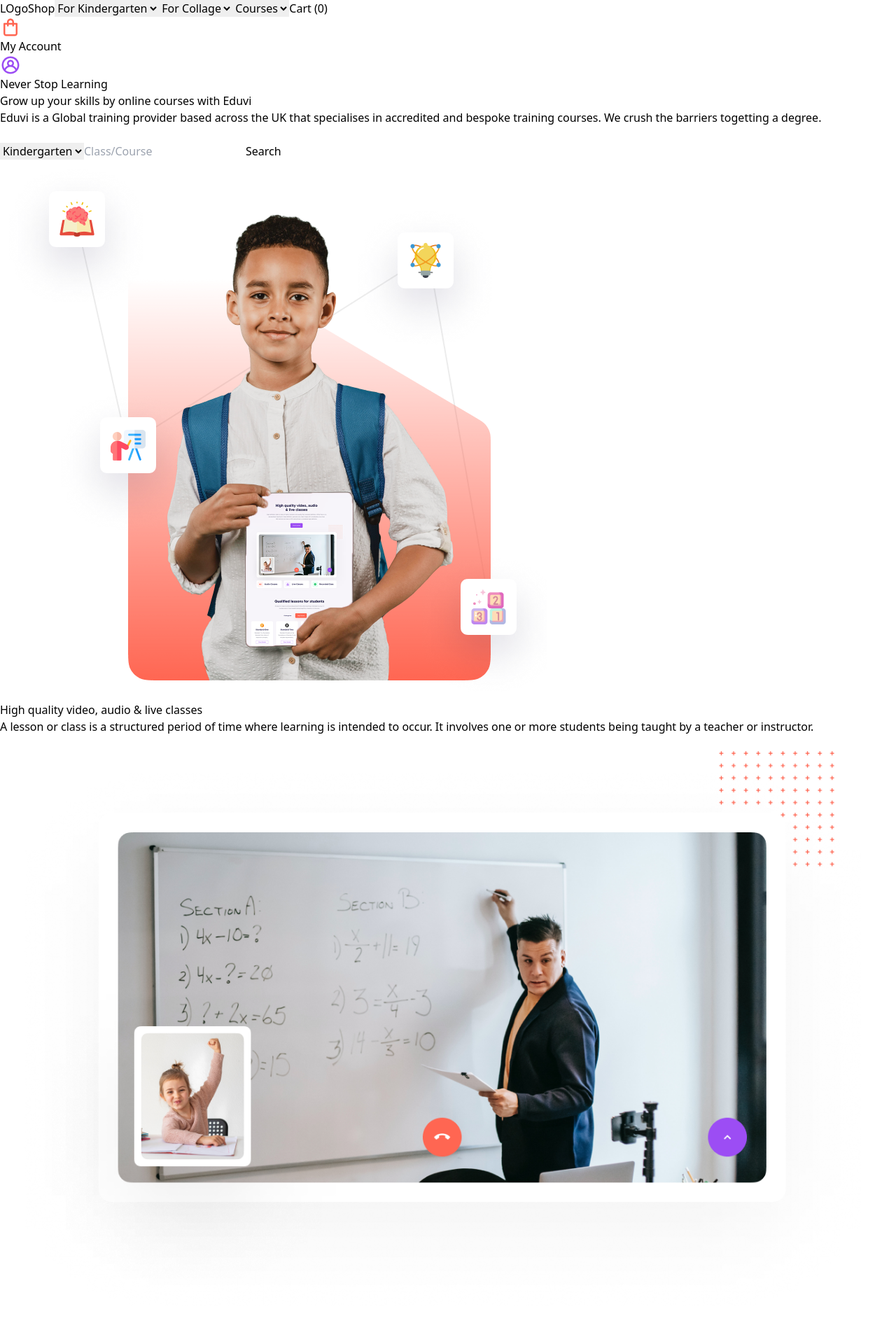
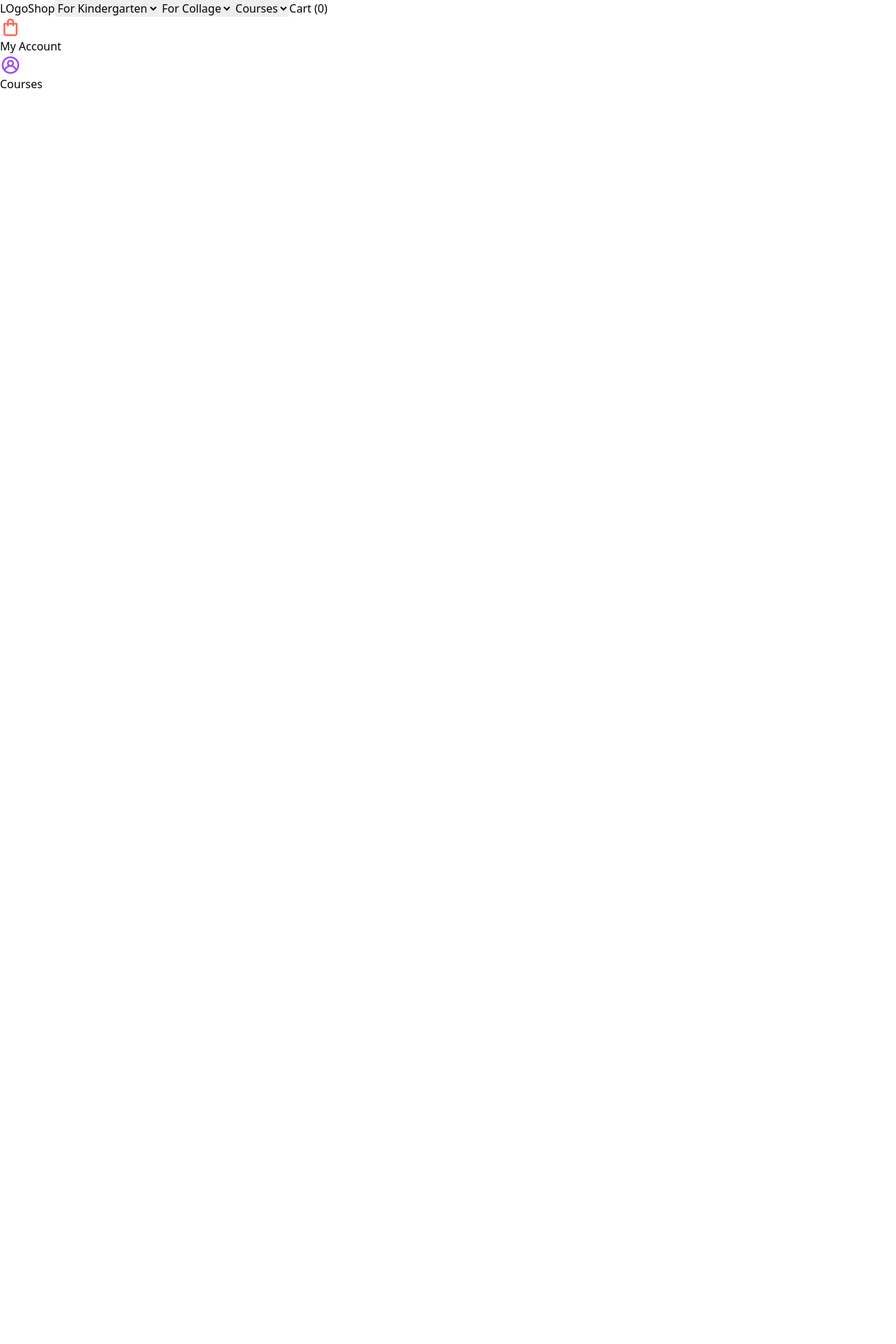
Before and after one commit to ibrohim5009/online-edu-kutubxonasiz-xatto-mantine-xam, a React (Vite) app: page /courses in a window 1280 px wide. Shown: the top 1920 px of the page at 70% size. After the commit the page ends 800 px from the top, so only its background shows below. Built offline with nearby package versions, Linux system fonts and the light colour scheme.

Commit message:
wefkwofe

```diff
--- a/src/App.jsx
+++ b/src/App.jsx
@@ -1,16 +1,22 @@
 import React from "react";
-import Action from "./components/AllProject/Action";
-import Home from "./components/home/Home";
-import Info from "./components/Information/Info";
-import AboutStudent from "./components/AboutStudent/AboutStudent";
+import Home from "./components/home/Home"
+import { BrowserRouter, Route, Routes } from "react-router-dom";
+import Courses from "./components/pages/courses/Courses";
+import Navabar from "./components/home/navbar/Navbar";
 
 const App = () => {
   return (
-    <div className="container mx-auto">
-      <Home />
-      <Action/>
-      <Info/>
-      <AboutStudent/>
+    <div className="container mx-auto bg-[#F7F5FA]">
+        <BrowserRouter>
+        <Navabar/>
+        <Routes>
+          <Route path="/" element={<Home/>}/>
+          <Route path="/courses" element={<Courses/>}/>
+          <Route path="/courses-details" element={<Courses/>}/>
+
+        </Routes>
+
+        </BrowserRouter>
     </div>
   );
 };
--- a/src/components/banner/Banner.jsx
+++ b/src/components/banner/Banner.jsx
@@ -18,7 +18,7 @@ function Banner() {
           </div>
         </div>
       </div>
-      <div className="text-center">
+      <div className="text-cent ">
         <img src={VIdeo} alt="" />
       </div>
       <div className="flex justify-around">
--- a/src/components/home/Home.jsx
+++ b/src/components/home/Home.jsx
@@ -1,15 +1,21 @@
 import React from "react";
-import Navabar from "./navbar/Navabar";
+import AboutStudent from "../AboutStudent/AboutStudent";
+import Info from "../Information/Info";
+import Banner from "../banner/Banner";
+import Action from "././../AllProject/Action";
 import HeroHeader from "./hero-header/HeroHeader";
-import Banner from "../banner/Banner";
 
 function Home() {
   return (
-    <div>
-      <Navabar />
+  <>
+
       <HeroHeader />
-      <Banner/>
-    </div>
+      <Banner />
+      <Action />
+      <Info />
+      <AboutStudent />
+  </>
+
   );
 }
 
--- a/src/components/home/navbar/Navabar.jsx
+++ b/src/components/home/navbar/Navbar.jsx
@@ -1,32 +1,33 @@
 import React from "react";
-import Banner from "../../banner/Banner";
+import { Link } from "react-router-dom";
 
 function Navabar() {
   return (
     <div className="container mx-auto">
       <div className="">
         <nav className="flex justify-around text-[#0A033C] text-lg">
-          <a href="#">LOgo</a>
-          <a href="#">Shop</a>
-          <a href="#" className="flex items-center">
+          <Link to="/">LOgo</Link>
+          <Link to="/">Shop</Link>
+          <Link to="/" className="flex items-center">
             <select name="" id="">
               <option value="" className="">
                 For Kindergarten
               </option>
             </select>
-          </a>
+          </Link>
 
-          <a href="#" className="flex items-center">
+          <Link to="/" className="flex items-center">
             <select name="" id="">
               <option value=""> For Collage</option>
             </select>
-          </a>
-          <a href="#" className="flex items-center">
+          </Link>
+          <Link to="/courses" className="flex items-center">
             <select name="" id="">
-              <option value="">Courses</option>
+              <option>Courses</option>
+              <option value="text">dq</option>
             </select>
-          </a>
-          <a href="#" className="flex items-center">
+          </Link>
+          <Link to="/" className="flex items-center">
             Cart (0){" "}
             <svg
               xmlns="http://www.w3.org/2000/svg"
@@ -40,8 +41,8 @@ function Navabar() {
                 fill="#FF6652"
               />
             </svg>
-          </a>
-          <a href="#" className="flex items-center">
+          </Link>
+          <Link to="/" className="flex items-center">
             My Account
             <svg
               xmlns="http://www.w3.org/2000/svg"
@@ -55,7 +56,7 @@ function Navabar() {
                 fill="#9C4DF4"
               />
             </svg>
-          </a>
+          </Link>
         </nav>
       </div>
     </div>
--- /dev/null
+++ b/src/components/pages/courses/Courses.jsx
@@ -0,0 +1,7 @@
+import React from "react";
+
+function Courses() {
+  return <div>Courses</div>;
+}
+
+export default Courses;
```
